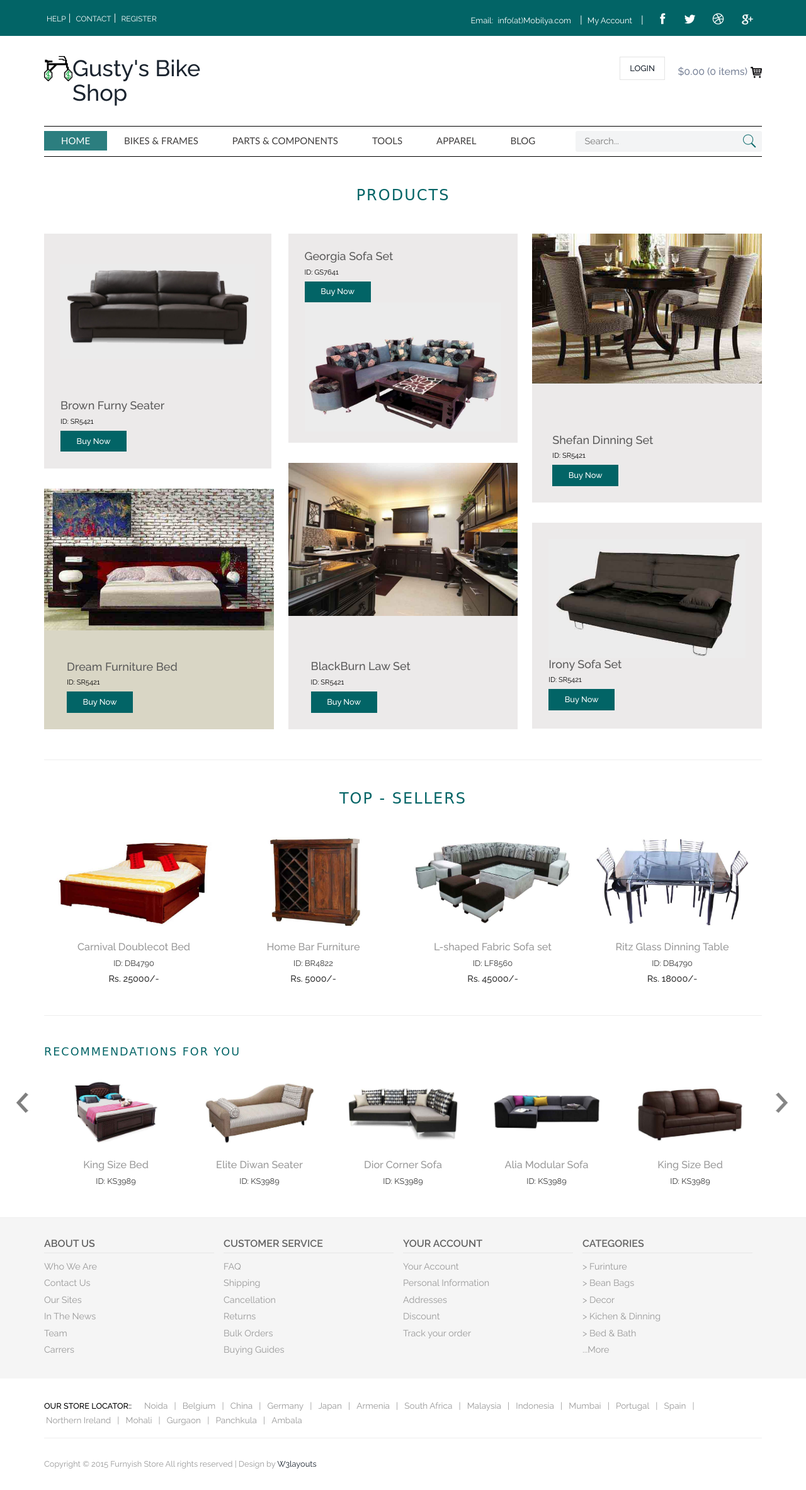
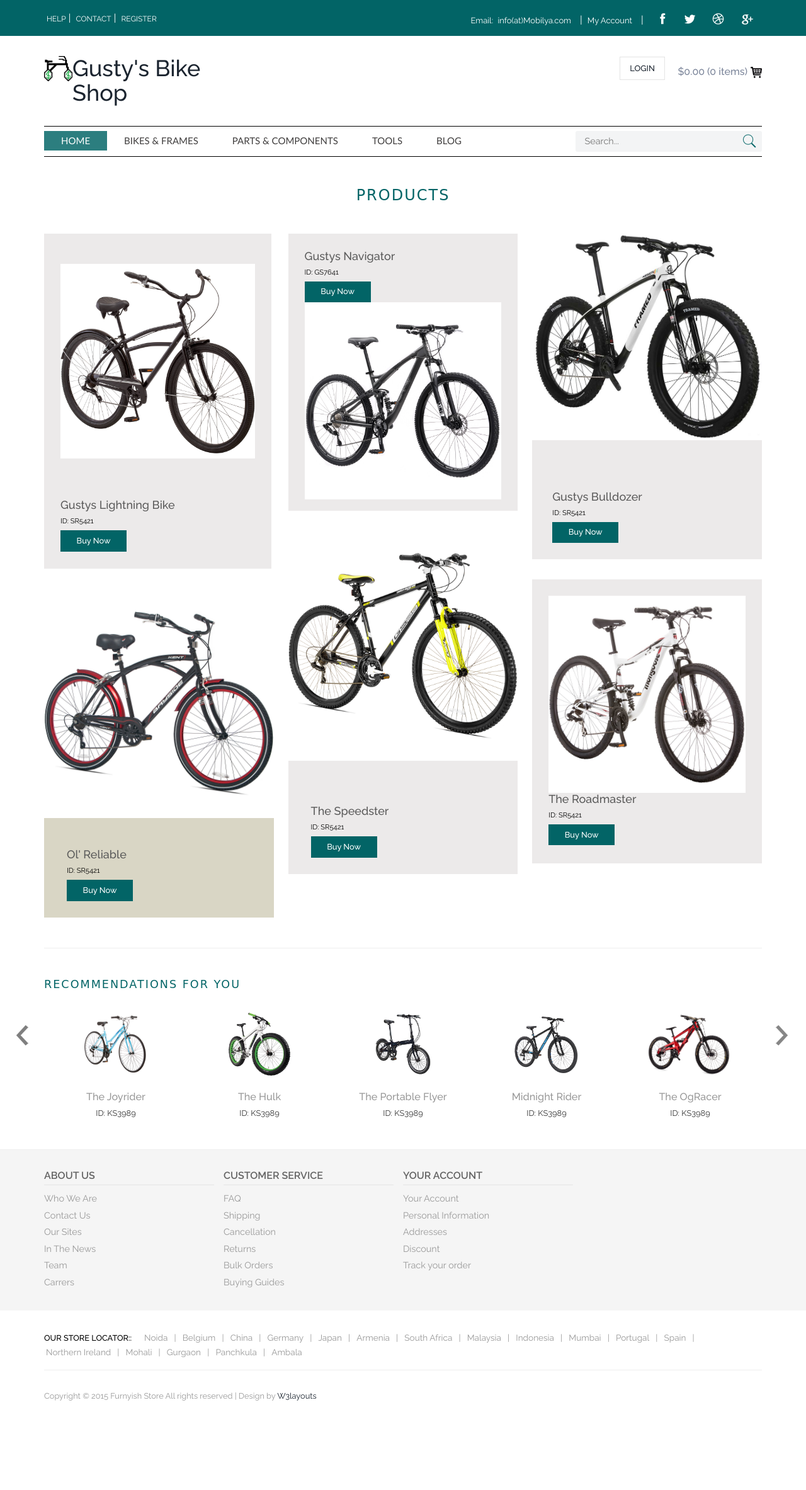
Before and after one commit to qogden/Gustys-Bike-Shop, a Flask app: page / in a window 1280 px wide. Shown: the whole page at 63% size. After the commit the page ends 2224 px from the top, so only its background shows below. Run offline with Flask 2, Linux system fonts and the light colour scheme; some libraries are stand-ins or nearby versions; some web fonts are replaced.

Commit message:
Updated Index page with pictures and names

```diff
--- a/server.py
+++ b/server.py
@@ -30,9 +30,6 @@ def cart():
 def account():
 	return render_template('account.html')
 
-@app.route('/blog.html')
-def blog():
-	return render_template('blog.html')
 
 # start the server
 if __name__ == '__main__':
--- a/templates/index.html
+++ b/templates/index.html
@@ -7,17 +7,17 @@
 		 <div class="new-products">
 		 <div class="new-items">
 			 <div class="item1">
-				 <a href="products.html"><img src="static/images/s1.jpg" alt=""/></a>
+				 <a href="products.html"><img src="static/images/bike1.jpeg" alt=""/></a>
 				 <div class="item-info">
-					 <h4><a href="products.html">Brown Furny Seater</a></h4>
+					 <h4><a href="single.html">Gustys Lightning Bike</a></h4>
 					 <span>ID: SR5421</span>
 					 <a href="single.html">Buy Now</a>
 				 </div>
 			 </div>
 			 <div class="item4">
-				 <a href="products.html"><img src="static/images/s4.jpg" alt=""/></a>
+				 <a href="products.html"><img src="static/images/bike2.jpeg" alt=""/></a>
 				  <div class="item-info4">
-					 <h4><a href="products.html">Dream Furniture Bed</a></h4>
+					 <h4><a href="single.html">Ol' Reliable</a></h4>
 					 <span>ID: SR5421</span>
 					 <a href="single.html">Buy Now</a>
 				 </div>
@@ -26,16 +26,16 @@
 		 <div class="new-items new_middle">
 			 <div class="item2">
 				 <div class="item-info2">
-					 <h4><a href="products.html">Georgia Sofa Set</a></h4>
+					 <h4><a href="single.html">Gustys Navigator</a></h4>
 					 <span>ID: GS7641</span>
 					<a href="single.html">Buy Now</a>
 				 </div>
-				 <a href="products.html"><img src="static/images/s2.jpg" alt=""/></a>
+				 <a href="products.html"><img src="static/images/bike3.jpeg" alt=""/></a>
 			 </div>
 			 <div class="item5">
-				 <a href="products.html"><img src="static/images/s5.jpg" alt=""/></a>
+				 <a href="single.html"><img src="static/images/bike4.jpeg" alt=""/></a>
 				 <div class="item-info5">
-					 <h4><a href="products.html">BlackBurn Law Set</a></h4>
+					 <h4><a href="single.html">The Speedster</a></h4>
 					 <span>ID: SR5421</span>
 					 <a href="single.html">Buy Now</a>
 				 </div>
@@ -43,17 +43,17 @@
 		 </div>
 		 <div class="new-items new_last">
 			 <div class="item3">
-				 <a href="products.html"><img src="static/images/s3.jpg" alt=""/></a>
+				 <a href="single.html"><img src="static/images/bike5.jpg" alt=""/></a>
 				 <div class="item-info3">
-					 <h4><a href="products.html">Shefan Dinning Set</a></h4>
+					 <h4><a href="single.html">Gustys Bulldozer</a></h4>
 					 <span>ID: SR5421</span>
 					 <a href="single.html">Buy Now</a>
 				 </div>
 			 </div>
 			 <div class="item6">
-				 <a href="products.html"><img src="static/images/s6.jpg" alt=""/></a>
+				 <a href="single.html"><img src="static/images/bike6.jpeg" alt=""/></a>
 				 <div class="item-info6">
-					 <h4><a href="products.html">Irony Sofa Set</a></h4>
+					 <h4><a href="single.html">The Roadmaster</a></h4>
 					 <span>ID: SR5421</span>
 					 <a href="single.html">Buy Now</a>
 				 </div>
@@ -61,39 +61,6 @@
 			 </div>
 		 </div>
 		 <div class="clearfix"></div>
-		 </div>
-	 </div>
-</div>
-<!---->
-<div class="top-sellers">
-	 <div class="container">
-		 <h3>TOP - SELLERS</h3>
-		 <div class="seller-grids">
-			 <div class="col-md-3 seller-grid">
-				 <a href="products.html"><img src="static/images/ts2.jpg" alt=""/></a>
-				 <h4><a href="products.html">Carnival Doublecot Bed</a></h4>
-				 <span>ID: DB4790</span>
-				 <p>Rs. 25000/-</p>
-			 </div>
-			 <div class="col-md-3 seller-grid">
-				 <a href="products.html"><img src="static/images/ts11.jpg" alt=""/></a>
-				 <h4><a href="products.html">Home Bar Furniture</a></h4>
-				 <span>ID: BR4822</span>
-				 <p>Rs. 5000/-</p>
-			 </div>
-			 <div class="col-md-3 seller-grid">
-				 <a href="products.html"><img src="static/images/ts3.jpg" alt=""/></a>
-				 <h4><a href="products.html">L-shaped Fabric Sofa set</a></h4>
-				 <span>ID: LF8560</span>
-				 <p>Rs. 45000/-</p>
-			 </div>
-			 <div class="col-md-3 seller-grid">
-				 <a href="products.html"><img src="static/images/ts4.jpg" alt=""/></a>
-				 <h4><a href="products.html">Ritz Glass Dinning Table </a></h4>
-				 <span>ID: DB4790</span>
-				 <p>Rs. 18000/-</p>
-			 </div>
-			 <div class="clearfix"></div>
 		 </div>
 	 </div>
 </div>
@@ -106,28 +73,28 @@
 		 <div class="bikes-grids">
 			 <ul id="flexiselDemo1">
 				 <li>
-					 <a href="products.html"><img src="static/images/ts1.jpg" alt=""/></a>
-					 <h4><a href="products.html">King Size Bed</a></h4>
+					 <a href="products.html"><img src="static/images/bike7.jpeg" alt=""/></a>
+					 <h4><a href="products.html">The Joyrider</a></h4>
 					 <p>ID: KS3989</p>
 				 </li>
 				 <li>
-					 <a href="products.html"><img src="static/images/r2.jpg" alt=""/></a>
-					 <h4><a href="products.html">Elite Diwan Seater</a></h4>
+					 <a href="products.html"><img src="static/images/bike8.jpg" alt=""/></a>
+					 <h4><a href="products.html">The Hulk</a></h4>
 					 <p>ID: KS3989</p>
 				 </li>
 				 <li>
-					 <a href="products.html"><img src="static/images/r3.jpg" alt=""/></a>
-					 <h4><a href="products.html">Dior Corner Sofa</a></h4>
+					 <a href="products.html"><img src="static/images/bike9.jpg" alt=""/></a>
+					 <h4><a href="products.html">The Portable Flyer</a></h4>
 					 <p>ID: KS3989</p>
 				 </li>
 				 <li>
-					 <a href="products.html"><img src="static/images/r4.jpg" alt=""/></a>
-					 <h4><a href="products.html">Alia Modular Sofa</a></h4>
+					 <a href="products.html"><img src="static/images/bike10.jpg" alt=""/></a>
+					 <h4><a href="products.html">Midnight Rider</a></h4>
 					 <p>ID: KS3989</p>
 				 </li>
 				 <li>
-					 <a href="products.html"><img src="static/images/r5.jpg" alt=""/></a>
-					 <h4><a href="products.html">King Size Bed</a></h4>
+					 <a href="products.html"><img src="static/images/bike11.jpg" alt=""/></a>
+					 <h4><a href="products.html">The OgRacer</a></h4>
 					 <p>ID: KS3989</p>
 				 </li>
 		    </ul>
--- a/templates/layout.html
+++ b/templates/layout.html
@@ -67,7 +67,7 @@ Smartphone Compatible web template, free webdesigns for Nokia, Samsung, LG, Sony
 	 <div class="container">
 		 <div class="logo">
 		 	<!--<a href="/"><img src="static/images/Bike Shop logo HD.png" alt=""/></a>-->
-		 	<a href="/"><span style="float: left"><img src="static/images/Bike Shop logo HD.png" width="100px"/></span><h1>Gusty's Bike Shop</h1></a>
+		 	<a href="/"><span style="float: left"><img src="static/images/Bike Shop logo HD.png" width="600px"/></span><h1>Gusty's Bike Shop</h1></a>
 		 </div>
 		 <div class="header_right">
 			 <div class="login">
@@ -155,54 +155,6 @@ Smartphone Compatible web template, free webdesigns for Nokia, Samsung, LG, Sony
 					</div>
     				</div>
 				</li>
-
-				<li><a class="color7" href="#">Apparel</a>
-				<div class="megapanel">
-					<div class="row">
-						<div class="col1">
-							<div class="h_nav">
-								<h4>Men's</h4>
-								<ul>
-									<li><a href="products.html">Hats</a></li>
-									<li><a href="products.html">Shirts</a></li>
-									<li><a href="products.html">Pants</a></li>
-									<li><a href="products.html">Shoes</a></li>
-								</ul>
-							</div>
-						</div>
-						<div class="col1">
-							<div class="h_nav">
-								<h4>Women's</h4>
-								<ul>
-									<li><a href="products.html">Hats</a></li>
-									<li><a href="products.html">Shirts</a></li>
-									<li><a href="products.html">Pants</a></li>
-									<li><a href="products.html">Shoes</a></li>
-								</ul>
-							</div>
-						</div>
-						<div class="col1">
-							<div class="h_nav">
-								<h4>Children</h4>
-								<ul>
-									<li><a href="products.html">Hats</a></li>
-									<li><a href="products.html">Shirts</a></li>
-									<li><a href="products.html">Pants</a></li>
-									<li><a href="products.html">Shoes</a></li>
-								</ul>
-							</div>
-						</div>
-
-					</div>
-					<div class="row">
-						<div class="col2"></div>
-						<div class="col1"></div>
-						<div class="col1"></div>
-						<div class="col1"></div>
-						<div class="col1"></div>
-					</div>
-    				</div>
-				</li>
 				<li><a class="color6" href="blog.html">Blog</a>
 				</li>
 			   </ul>
@@ -254,17 +206,6 @@ Smartphone Compatible web template, free webdesigns for Nokia, Samsung, LG, Sony
 					 <li><a href="#">Addresses</a></li>
 					 <li><a href="#">Discount</a></li>
 					 <li><a href="#">Track your order</a></li>
-				 </ul>
-			 </div>
-			 <div class="col-md-3 ftr-grid">
-				 <h4>Categories</h4>
-				 <ul>
-					 <li><a href="#">> Furinture</a></li>
-					 <li><a href="#">> Bean Bags</a></li>
-					 <li><a href="#">> Decor</a></li>
-					 <li><a href="#">> Kichen & Dinning</a></li>
-					 <li><a href="#">> Bed & Bath</a></li>
-					 <li><a href="#">...More</a></li>
 				 </ul>
 			 </div>
 			 <div class="clearfix"></div>
```
Also changed, not shown: static/images/bike10.jpg (added), static/images/bike11.jpg (added), static/images/bike12.jpg (added), static/images/bike2.jpeg (added), static/images/bike3.jpeg (added), static/images/bike4.jpeg (added), static/images/bike5.jpg (added), static/images/bike6.jpeg (added), static/images/bike7.jpeg (added), static/images/bike8.jpg (added), static/images/bike9.jpg (added).
